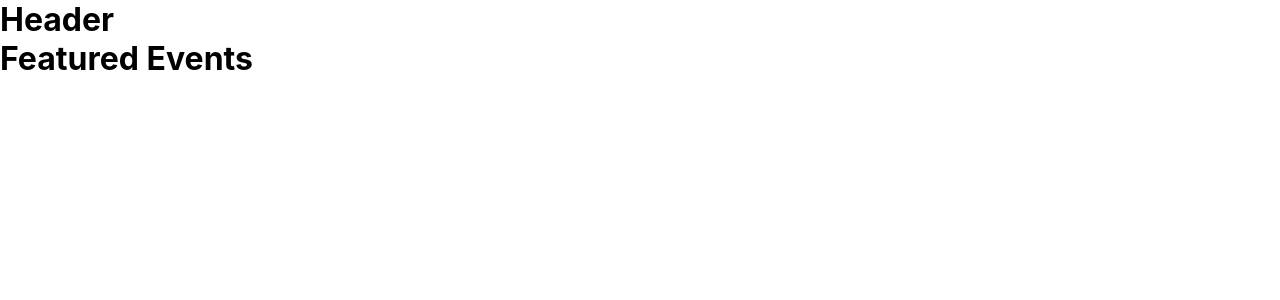
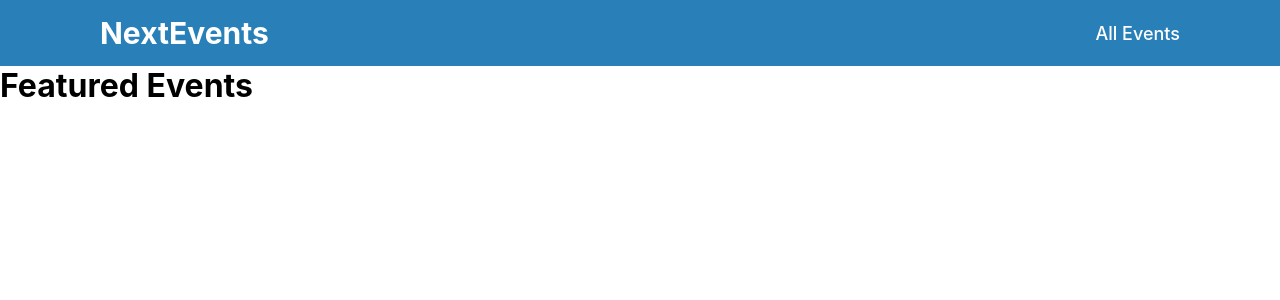
Before and after one commit to cedricheijlman/nextjsevents, a Next.js app: page / in a window 1280 px wide. Shown: the top 300 px of the page. Built offline with nearby package versions, Linux system fonts and the light colour scheme.

Commit message:
header styling

```diff
--- /dev/null
+++ b/components/layout/Header.module.css
@@ -0,0 +1,18 @@
+.container {
+  background-color: #2980b9;
+  color: white;
+  padding: 15px 100px;
+  display: flex;
+  align-items: center;
+  justify-content: space-between;
+}
+
+.logo {
+  font-size: 30px;
+  font-weight: 700;
+}
+
+.option {
+  font-weight: 500;
+  font-size: 18px;
+}
--- /dev/null
+++ b/components/layout/header.js
@@ -0,0 +1,16 @@
+import styles from "./Header.module.css";
+import Link from "next/link";
+const Header = () => {
+  return (
+    <header className={styles.container}>
+      <Link href="/">
+        <a className={styles.logo}>NextEvents</a>
+      </Link>
+      <Link href="/events">
+        <a className={styles.option}>All Events</a>
+      </Link>
+    </header>
+  );
+};
+
+export default Header;
--- a/components/layout/layout.js
+++ b/components/layout/layout.js
@@ -1,9 +1,10 @@
 import { Fragment } from "react";
+import Header from "./header";
 
 export const Layout = (props) => {
   return (
     <Fragment>
-      <h1>Header</h1>
+      <Header />
       <main>{props.children}</main>
     </Fragment>
   );
```
